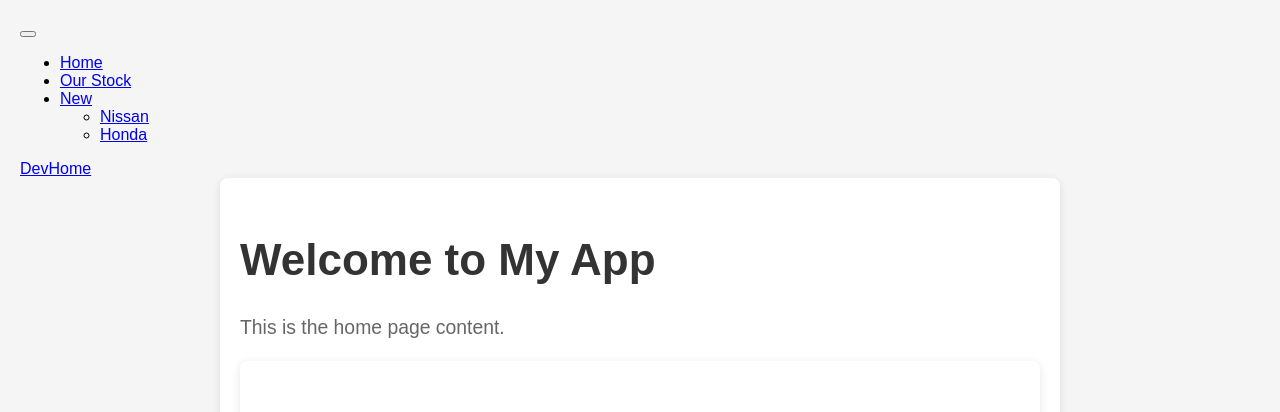
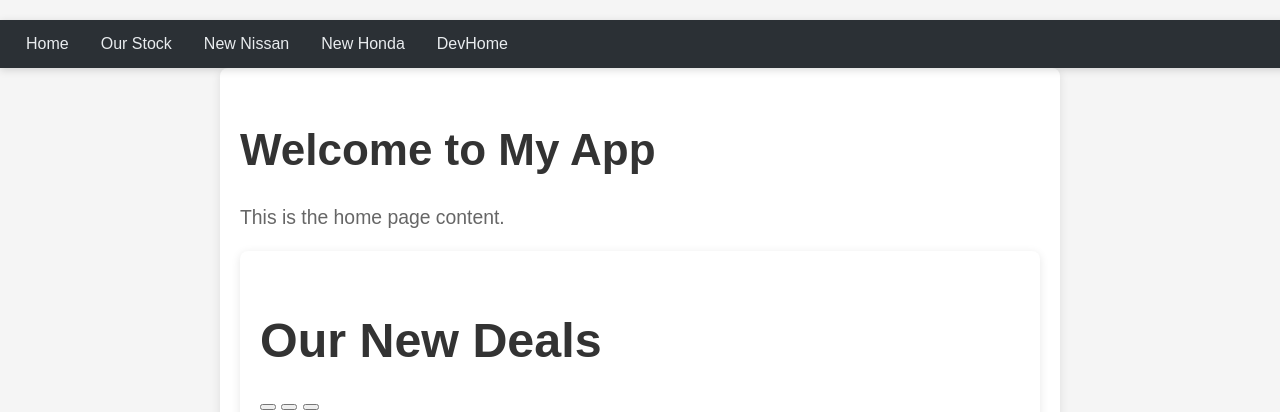
Before and after one commit to Cagedhawk1/91893---Tysen-Main, a Flask app: page /DevHome in a window 1280 px wide. Shown: the top 412 px of the page. Run offline with Flask 3, Linux system fonts and the light colour scheme; some libraries are stand-ins or nearby versions.

Commit message:
1.4.9 Navbar regig

```diff
--- a/templates/DevHome.html
+++ b/templates/DevHome.html
@@ -16,86 +16,56 @@
             background-color: #f5f5f5;
         }
 
-        nav.navbar {
-        background-color: #212529;
-        box-shadow: 0 2px 10px rgba(0,0,0,.25);
+        .navbar {
+        /* makes it span edge-to-edge even inside a centered container */
+        width: 100vw;
+        margin-left: calc(50% - 50vw);
+        margin-right: calc(50% - 50vw);
+
+        background: #2b3035;
+        color: #e9ecef;
+        padding: 10px 16px;
+
+        display: flex;
+        align-items: center;
+        gap: 12px;
+        flex-wrap: wrap;
+
+        position: sticky;  /* change to fixed for always-on-top */
+        top: 0;
+        z-index: 1000;
+        box-shadow: 0 2px 8px rgba(0,0,0,.15);
         }
 
-        /* Brand */
-        nav.navbar .navbar-brand {
-        color: #fff;
-        font-weight: 600;
-        letter-spacing: .2px;
+        .navbar a {
+        color: #e9ecef;
         text-decoration: none;
+        padding: 6px 10px;
+        border-radius: 6px;
+        line-height: 1;
+        transition: background-color .15s ease, color .15s ease;
         }
 
-        nav.navbar .navbar-brand:hover { color: #f8f9fa; }
-
-        nav.navbar .nav-link {
-        color: rgba(255,255,255,.8);
-        font-weight: 500;
-        padding: .5rem 1rem;
-        text-decoration: none;
-        position: relative;
-        }
-        nav.navbar .nav-link:hover,
-        nav.navbar .nav-link:focus {
+        .navbar a:hover,
+        .navbar a:focus {
+        background: #0d6efd;
         color: #fff;
+        outline: none;
         }
 
-
-        nav.navbar .nav-link:hover::after,
-        nav.navbar .nav-link.active::after,
-        nav.navbar .show > .nav-link::after {
-        content: "";
-        position: absolute;
-        left: .75rem;
-        right: .75rem;
-        bottom: .25rem;
-        height: 2px;
-        background: #0d6efd;
-        border-radius: 2px;
+        /* Optional: highlight current page */
+        .navbar a.active {
+        background: rgba(255,255,255,.1);
         }
 
-        /* Space items a bit on large screens */
-        @media (min-width: 992px) {
-        nav.navbar .navbar-nav { gap: .25rem; }
+        /* Small screens: let links wrap and center nicely */
+        @media (max-width: 560px) {
+        .navbar a {
+        flex: 1 1 auto;
+        text-align: center;
+        }
         }
 
-        /* Toggler */
-        nav.navbar .navbar-toggler {
-        border: none;
-        }
-        nav.navbar .navbar-toggler:focus {
-        box-shadow: 0 0 0 .25rem rgba(13,110,253,.25);
-        }
-
-        /* Dropdown */
-        nav.navbar .dropdown-menu {
-        background: #2a2f34;
-        border: 1px solid rgba(255,255,255,.1);
-        box-shadow: 0 .5rem 1rem rgba(0,0,0,.15);
-        }
-        nav.navbar .dropdown-item {
-        color: #e9ecef;
-        }
-        nav.navbar .dropdown-item:hover,
-        nav.navbar .dropdown-item:focus {
-        color: #fff;
-        background: #0d6efd;
-        }
-
-        /* DevHome button on the right */
-        nav.navbar .btn-outline-light.btn-sm {
-        border-color: rgba(255,255,255,.6);
-        }
-        nav.navbar .btn-outline-light.btn-sm:hover {
-        color: #212529;
-        background: #fff;
-        border-color: #fff;
-        }
-
-        body.with-fixed-top { padding-top: 4rem; }
         .container {
             max-width: 70%;
             margin: auto;
--- a/templates/base.html
+++ b/templates/base.html
@@ -8,34 +8,13 @@
 {% endblock %}
 
 {% block navbar %}
-<button class="navbar-toggler" type="button" data-bs-toggle="collapse" data-bs-target="#mainNav"
-        aria-controls="mainNav" aria-expanded="false" aria-label="Toggle navigation">
-  <span class="navbar-toggler-icon"></span>
-</button>
-
-<div class="collapse navbar-collapse" id="mainNav">
-  <ul class="navbar-nav me-auto mb-2 mb-lg-0">
-    <li class="nav-item">
-      <a class="nav-link active" aria-current="page" href="#">Home</a>
-    </li>
-    <li class="nav-item">
-      <a class="nav-link" href="#">Our Stock</a>
-    </li>
-
-    <li class="nav-item dropdown">
-      <a class="nav-link dropdown-toggle" href="#" id="newCars" role="button" data-bs-toggle="dropdown"
-         aria-expanded="false">New</a>
-      <ul class="dropdown-menu" aria-labelledby="newCars">
-        <li><a class="dropdown-item" href="#">Nissan</a></li>
-        <li><a class="dropdown-item" href="#">Honda</a></li>
-      </ul>
-    </li>
-  </ul>
-
-  <div class="d-flex">
-    <a class="btn btn-outline-light btn-sm" href="#">DevHome</a>
+  <div class="navbar">
+    <a href="/">Home</a>
+    <a href="/contents">Our Stock</a>
+    <a href="https://www.nissan.co.nz/">New Nissan</a>
+    <a href="https://www.honda.co.nz/new-cars/">New Honda</a>
+    <a href="/DevHome">DevHome</a>
   </div>
-</div>
 {% endblock %}
 
 {% block content %}
```
